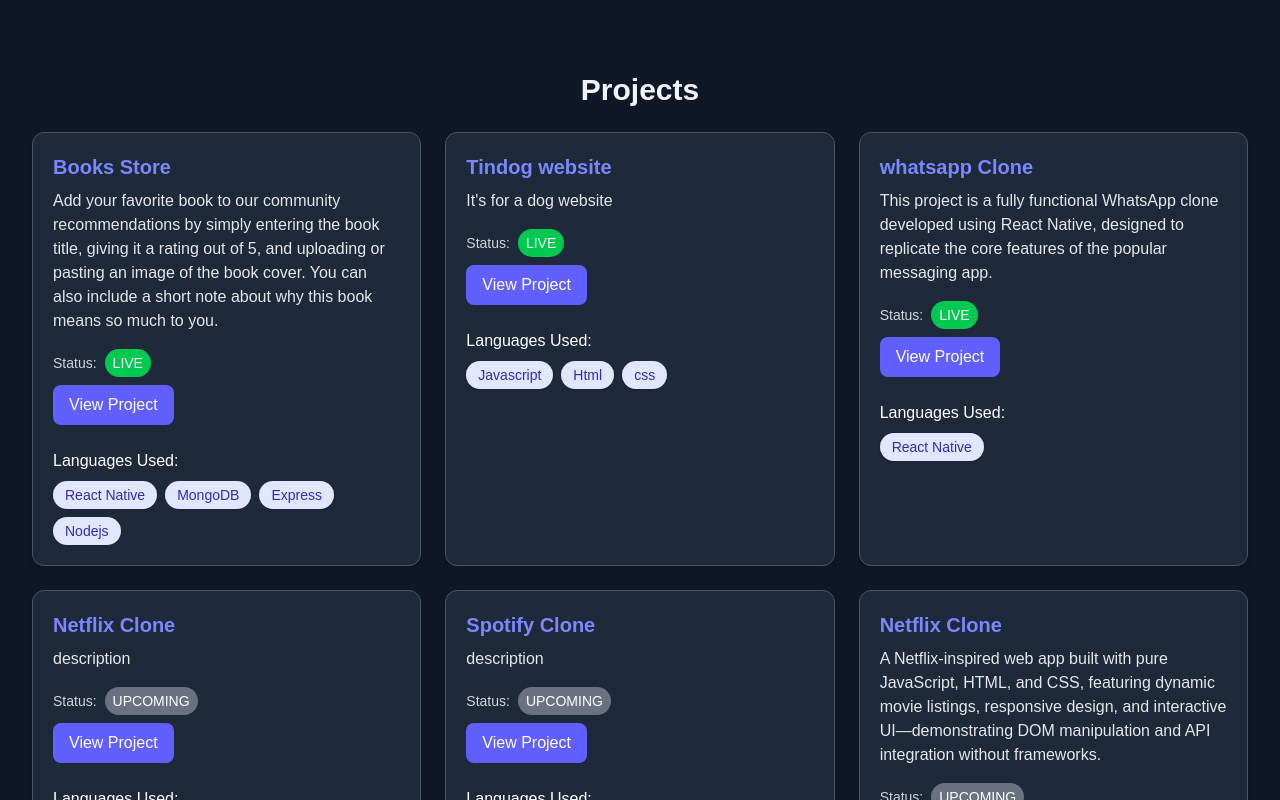
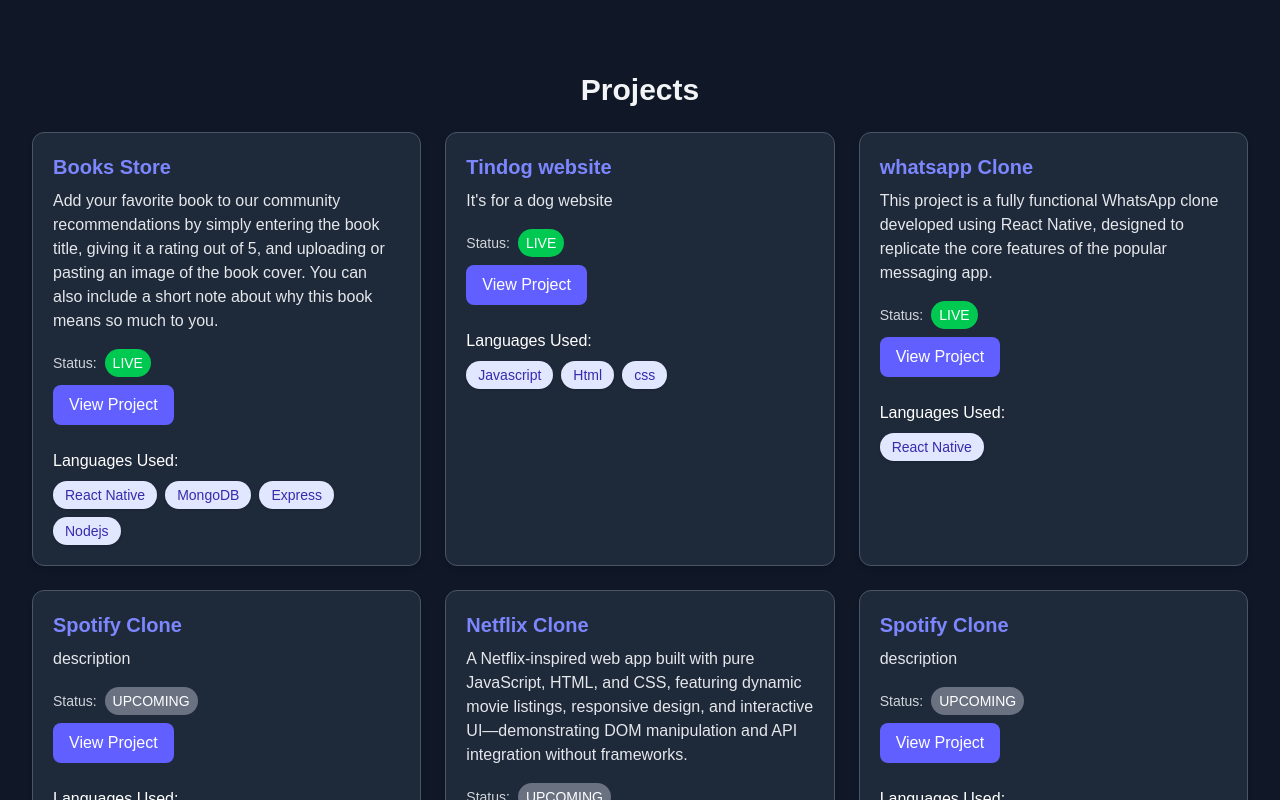
Before and after one commit to ParthSharma5/Portfolio-nextjs, a Next.js app in the folder myportfolio/: page /projects in a window 1280 px wide. Shown: the top 800 px of the page. Built offline with nearby package versions, Linux system fonts and the light colour scheme.

Commit message:
Removed the extra netflix clone from the projects data

```diff
--- a/myportfolio/src/app/data/projects.js
+++ b/myportfolio/src/app/data/projects.js
@@ -24,13 +24,6 @@
     languagesUsed: ["React Native"],
   },
   {
-    title: "Netflix Clone",
-    description: "description",
-    status: "Upcoming",
-    link: "https://localhostwgatsappClone",
-    languagesUsed: ["Javascript", "Html", "css"],
-  },
-  {
     title: "Spotify Clone",
     description: "description",
     status: "Upcoming",
@@ -53,14 +46,13 @@
     link: "https://localhostwgatsappClone",
     languagesUsed: ["Javascript", "Html", "css"],
   },
-    {
+  {
     title: "ONDC Clone",
     description: "it's for a Online digital marketting",
     status: "Upcoming",
     link: "https://localhostwgatsappClone",
     languagesUsed: ["React", "javascript", "Bootstrap", "css"],
   },
-
 ];
 
 export default projects;
```
